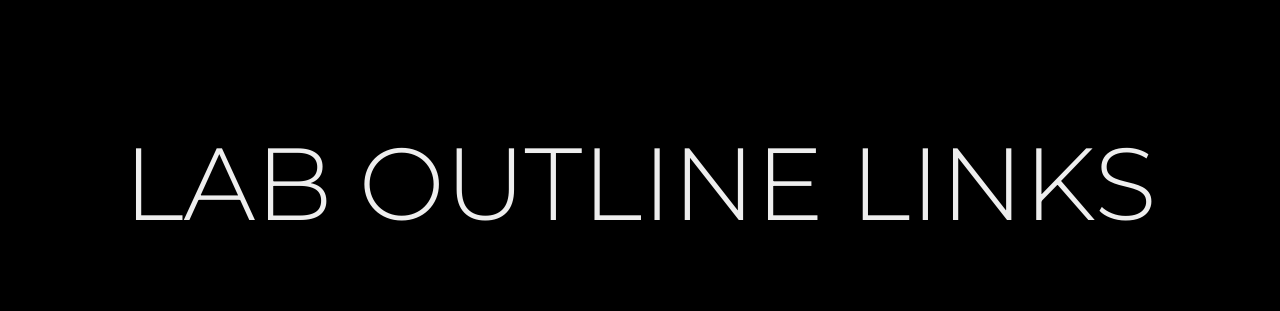
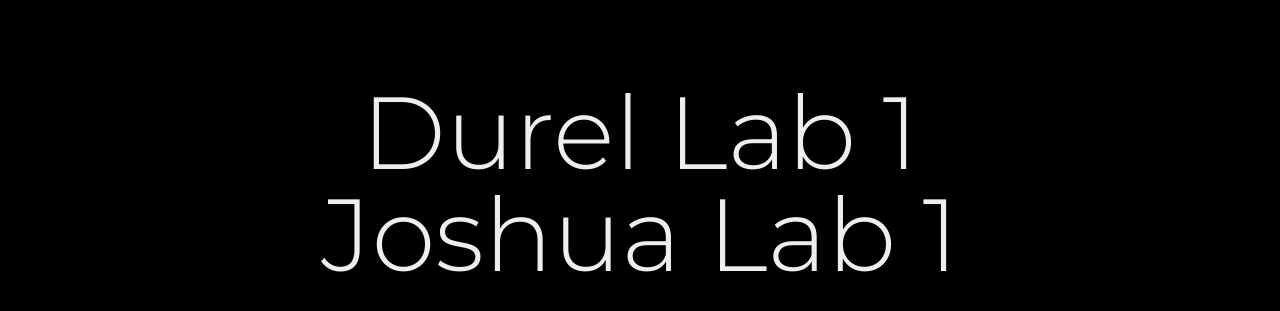
Before and after one commit to Izzy-Elizzy/vocalshield, a Next.js app: page /lab in a window 1280 px wide. Shown: the part 363-674 px from the top of the page. Built offline with nearby package versions, Linux system fonts and the light colour scheme.

Commit message:
Added Lab Links

```diff
--- a/components/labComponent.js
+++ b/components/labComponent.js
@@ -5,7 +5,9 @@ const mont = Montserrat({ subsets: ["latin"] });
 export default function LabComponent() {
   return (
     <div className="lab-container">
-      <a href="https://docs.google.com/document/d/1lg3FDrrpiiu3TU3NK78PURxRMPS5CAmKJqfNAND5nFI/edit?usp=sharing">LAB OUTLINE LINKS</a>
+      <a href="https://drive.google.com/file/d/1jrDeR96uo0VrBYgFQ2xhr-ljgunQagoT/view?usp=sharing">Durel Lab 1</a>
+      <br/>
+      <a href="https://drive.google.com/file/d/1qpVE0K76jVsmFGc9p2Ue1sz9tC7aPaan/view?usp=sharing">Joshua Lab 1</a>
     </div>
   );
 }
--- a/next.config.mjs
+++ b/next.config.mjs
@@ -1,20 +1,20 @@
 //Uncommnet me to deploy!!!
+// /** @type {import('next').NextConfig} */
+// const nextConfig = {
+//   reactStrictMode: true,
+//   output:'export',
+//   basePath: '/vocalshield'
+// };
+// /* module.exports = nextConfig*/
+// export default nextConfig;
+
+
+//Uncomment me to develop!!!
 /** @type {import('next').NextConfig} */
 const nextConfig = {
   reactStrictMode: true,
-  output:'export',
-  basePath: '/vocalshield'
 };
 /* module.exports = nextConfig*/
 export default nextConfig;
 
-
-//Uncomment me to develop!!!
-// /** @type {import('next').NextConfig} */
-// const nextConfig = {
-//   reactStrictMode: true,
-// };
-// /* module.exports = nextConfig*/
-// export default nextConfig;
-
 // Change these before you push to github because it breaks for some reason.
```
Also changed, not shown: 2 other files (tests, documents, lock files or other folders).
